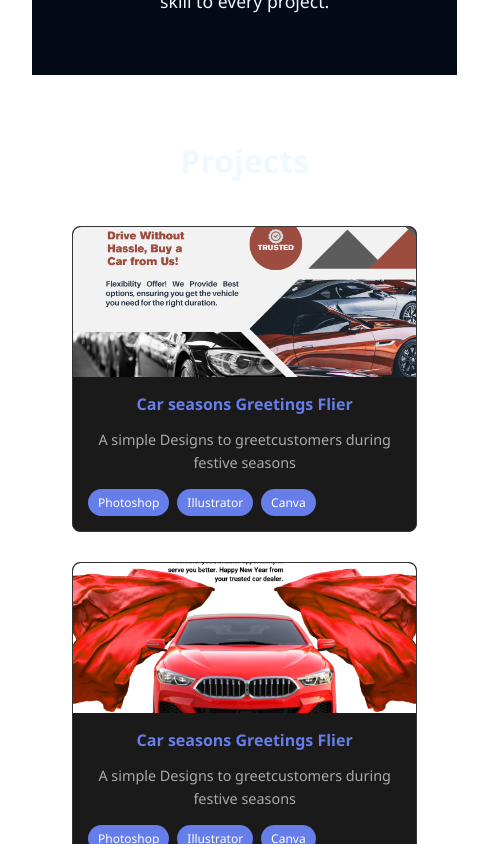
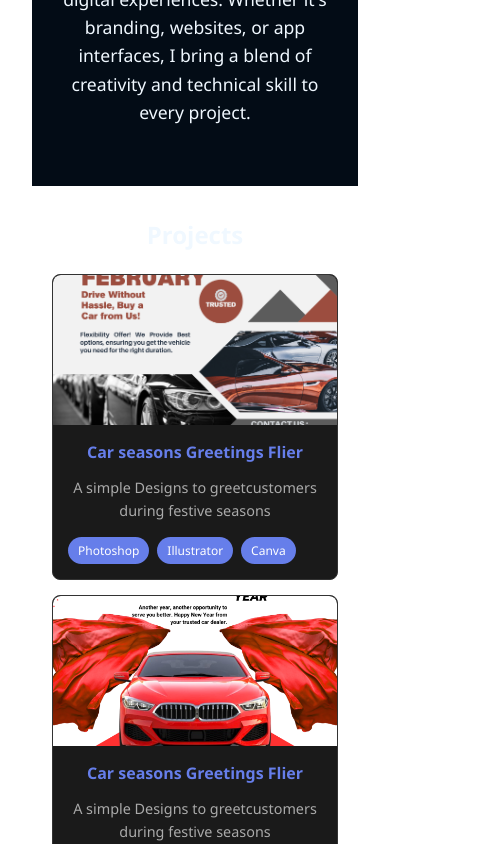
Before and after one commit to Holuwadamilarey105/my-react-app, a React (Vite) app: page / in a window 390 px wide. Shown: the part 880-1724 px from the top of the page, 489 px wide, since content can reach past the window. Built offline with nearby package versions, Linux system fonts and the light colour scheme; the HTML template or start-up script is replaced by a standard one.

Commit message:
Add mobile responsiveness fixes and improve layout for all screen sizes

```diff
--- a/src/App.css
+++ b/src/App.css
@@ -12,16 +12,32 @@ body {
   font-family: 'Segoe UI', Tahoma, Geneva, Verdana, sans-serif;
   line-height: 1.6;
   color: #333;
+  overflow-x: hidden;
 }
 
 .container {
   max-width: 1200px;
   margin: 0 auto;
   padding: 0 20px;
+  width: 100%;
 }
 
 section {
   scroll-margin-top: 60px;
+  width: 100%;
+  overflow-x: hidden;
+}
+
+@media (max-width: 768px) {
+  .container {
+    padding: 0 15px;
+  }
+}
+
+@media (max-width: 480px) {
+  .container {
+    padding: 0 10px;
+  }
 }
 
 #root {
--- a/src/styles/Contact.css
+++ b/src/styles/Contact.css
@@ -110,7 +110,82 @@
 }
 
 @media (max-width: 768px) {
+  .contact {
+    padding: 40px 15px;
+  }
+
+  .contact h2 {
+    font-size: 1.7em;
+  }
+
   .contact-content {
     grid-template-columns: 1fr;
+    gap: 30px;
+  }
+
+  .contact-info h3 {
+    font-size: 1.1em;
+  }
+
+  .contact-info p {
+    font-size: 0.95em;
+  }
+
+  .social-link {
+    padding: 8px 15px;
+    font-size: 0.9em;
+  }
+
+  .contact-form input,
+  .contact-form textarea {
+    padding: 10px;
+    font-size: 1em;
   }
 }
+
+@media (max-width: 480px) {
+  .contact {
+    padding: 30px 10px;
+  }
+
+  .contact h2 {
+    font-size: 1.5em;
+  }
+
+  .contact-info {
+    text-align: center;
+  }
+
+  .contact-info h3 {
+    font-size: 1em;
+  }
+
+  .contact-info p {
+    font-size: 0.9em;
+    margin-bottom: 10px;
+  }
+
+  .social-links {
+    justify-content: center;
+  }
+
+  .social-link {
+    padding: 7px 12px;
+    font-size: 0.85em;
+  }
+
+  .contact-form {
+    gap: 12px;
+  }
+
+  .contact-form input,
+  .contact-form textarea {
+    padding: 10px;
+    font-size: 16px;
+  }
+
+  .contact-form button {
+    padding: 10px;
+    font-size: 0.95em;
+  }
+}
--- a/src/styles/Footer.css
+++ b/src/styles/Footer.css
@@ -5,3 +5,42 @@
   text-align: center;
   margin-top: 60px;
 }
+
+.footer p {
+  margin: 10px 0;
+  font-size: 0.95em;
+}
+
+.footer a {
+  color: #667eea;
+  text-decoration: none;
+  transition: color 0.3s;
+}
+
+.footer a:hover {
+  color: #764ba2;
+  text-decoration: underline;
+}
+
+@media (max-width: 768px) {
+  .footer {
+    padding: 20px 15px;
+    margin-top: 40px;
+  }
+
+  .footer p {
+    font-size: 0.9em;
+  }
+}
+
+@media (max-width: 480px) {
+  .footer {
+    padding: 15px 10px;
+    margin-top: 30px;
+  }
+
+  .footer p {
+    font-size: 0.85em;
+    margin: 8px 0;
+  }
+}
--- a/src/styles/Projects.css
+++ b/src/styles/Projects.css
@@ -1,9 +1,11 @@
 .projects {
   padding: 60px 20px;
+  width: 100%;
+  overflow-x: hidden;
 }
 
 .projects h2 {
-    color:aliceblue;
+  color: aliceblue;
   margin-bottom: 40px;
   font-size: 2em;
   text-align: center;
@@ -14,3 +16,35 @@
   grid-template-columns: repeat(auto-fit, minmax(300px, 1fr));
   gap: 30px;
 }
+
+@media (max-width: 768px) {
+  .projects {
+    padding: 40px 15px;
+  }
+
+  .projects h2 {
+    font-size: 1.7em;
+    margin-bottom: 30px;
+  }
+
+  .projects-grid {
+    grid-template-columns: repeat(auto-fit, minmax(250px, 1fr));
+    gap: 20px;
+  }
+}
+
+@media (max-width: 480px) {
+  .projects {
+    padding: 30px 10px;
+  }
+
+  .projects h2 {
+    font-size: 1.5em;
+    margin-bottom: 20px;
+  }
+
+  .projects-grid {
+    grid-template-columns: 1fr;
+    gap: 15px;
+  }
+}
```
